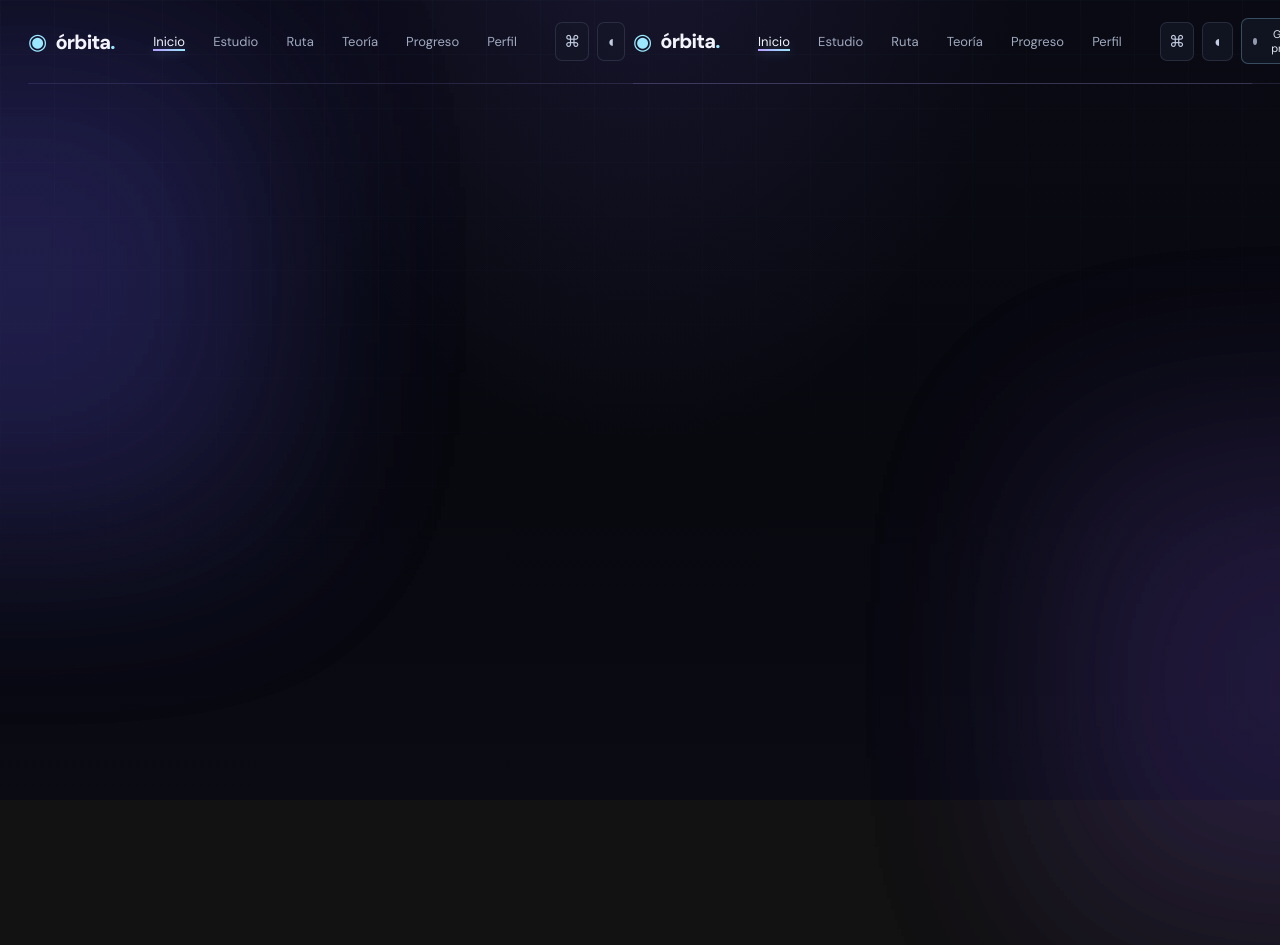
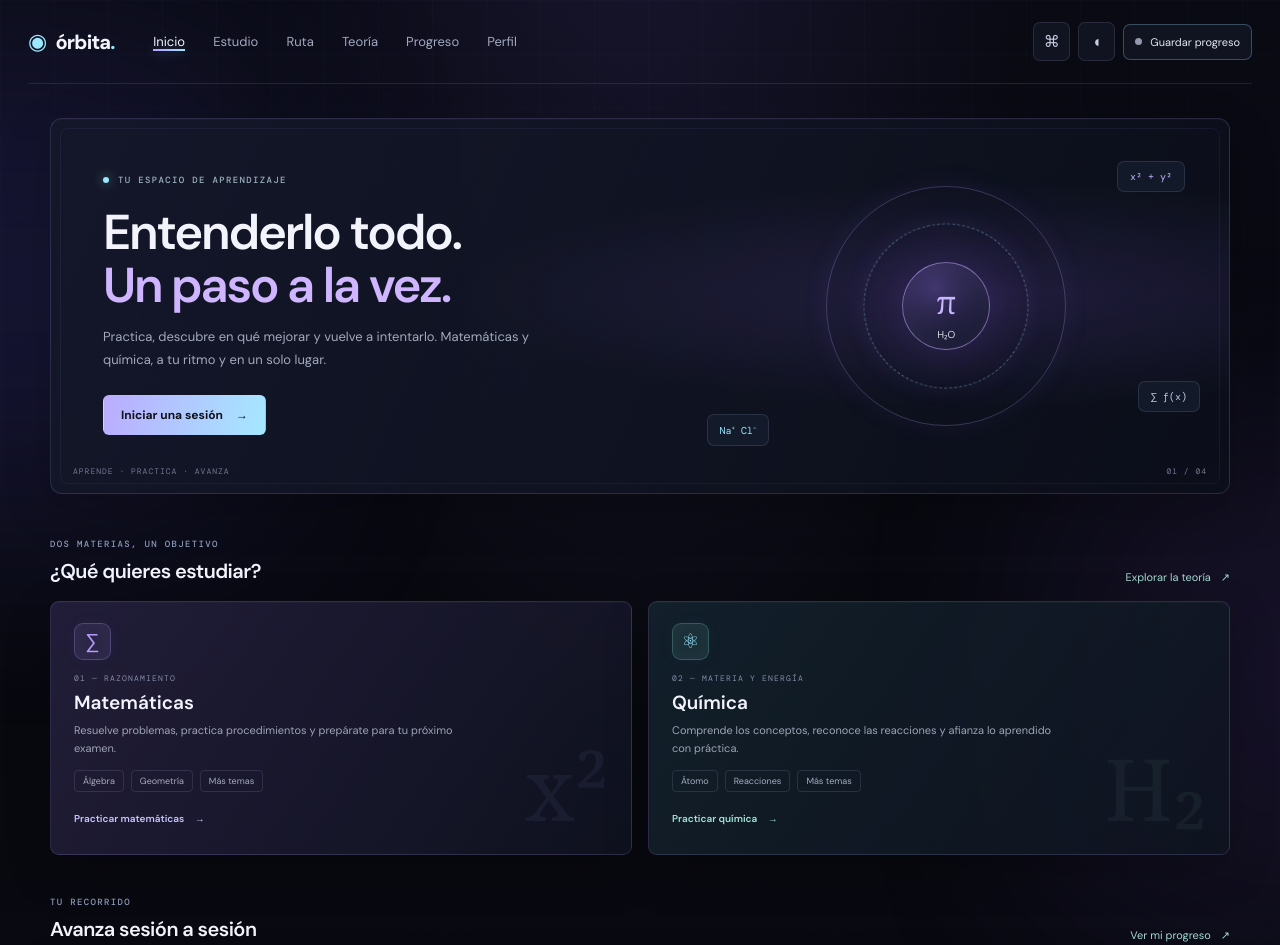
Before and after one commit to devcarlos-code/orbita-estudio, a plain HTML site: page index.html in a window 1280 px wide. Shown: the top 945 px of the page. Before the commit the page ends 800 px from the top, so only its background shows below. Drawn offline with nearby package versions, Linux system fonts and the light colour scheme.

Commit message:
Add files via upload

```diff
--- a/index.html
+++ b/index.html
@@ -11,42 +11,6 @@
     <link href="https://fonts.googleapis.com/css2?family=DM+Mono:wght@400;500&family=DM+Sans:wght@400;500;600;700;800&display=swap" rel="stylesheet">
     <link rel="stylesheet" href="style.css">
     <script src="firebase-config.js" defer></script>
-    <script>window.ORBITA_PDF_MODULES_AVAILABLE = true;</script>
-    <script src="question-bank-extra.js" defer></script>
-    <script src="scriot.js" defer></script>
-  </head>
-  <body>
-    <div class="ambient ambient-one" aria-hidden="true"></div>
-    <div class="ambient ambient-two" aria-hidden="true"></div>
-    <header class="topbar">
-      <a class="brand" href="#inicio" aria-label="Órbita, inicio">
-        <span class="brand-mark" aria-hidden="true">◉</span>
-        <span>órbita<span class="brand-period">.</span></span>
-      </a>
-      <nav class="main-nav" aria-label="Navegación principal">
-        <a class="nav-link active" href="#inicio" data-view="inicio">Inicio</a>
-        <a class="nav-link" href="#estudio" data-view="estudio">Estudio</a>
-        <a class="nav-link" href="#ruta" data-view="ruta">Ruta</a>
-        <a class="nav-link" href="#teoria" data-view="teoria">Teoría</a>
-        <a class="nav-link" href="#progreso" data-view="progreso">Progreso</a>
-        <a class="nav-link" href="#perfil" data-view="perfil">Perfil</a>
-      </nav>
-      <div class="top-actions">
-        <button class="icon-button" id="tools-open" type="button" aria-label="Abrir herramientas de estudio" title="Herramientas">⌘</button>
-        <button class="icon-button" id="sound-toggle" type="button" aria-label="Activar sonidos" aria-pressed="false" title="Sonidos desactivados">◖</button><!doctype html>
-<html lang="es">
-  <head>
-    <meta charset="utf-8">
-    <meta name="viewport" content="width=device-width, initial-scale=1">
-    <meta name="theme-color" content="#08090f">
-    <meta name="description" content="Tu espacio de estudio para matemáticas y química: teoría, ejercicios y simulacros de examen.">
-    <title>Órbita — Estudia a tu ritmo</title>
-    <link rel="preconnect" href="https://fonts.googleapis.com">
-    <link rel="preconnect" href="https://fonts.gstatic.com" crossorigin>
-    <link href="https://fonts.googleapis.com/css2?family=DM+Mono:wght@400;500&family=DM+Sans:wght@400;500;600;700;800&display=swap" rel="stylesheet">
-    <link rel="stylesheet" href="style.css">
-    <script src="firebase-config.js" defer></script>
-    <script>window.ORBITA_PDF_MODULES_AVAILABLE = false;</script>
     <script src="question-bank-extra.js" defer></script>
     <script src="scriot.js" defer></script>
   </head>
```
